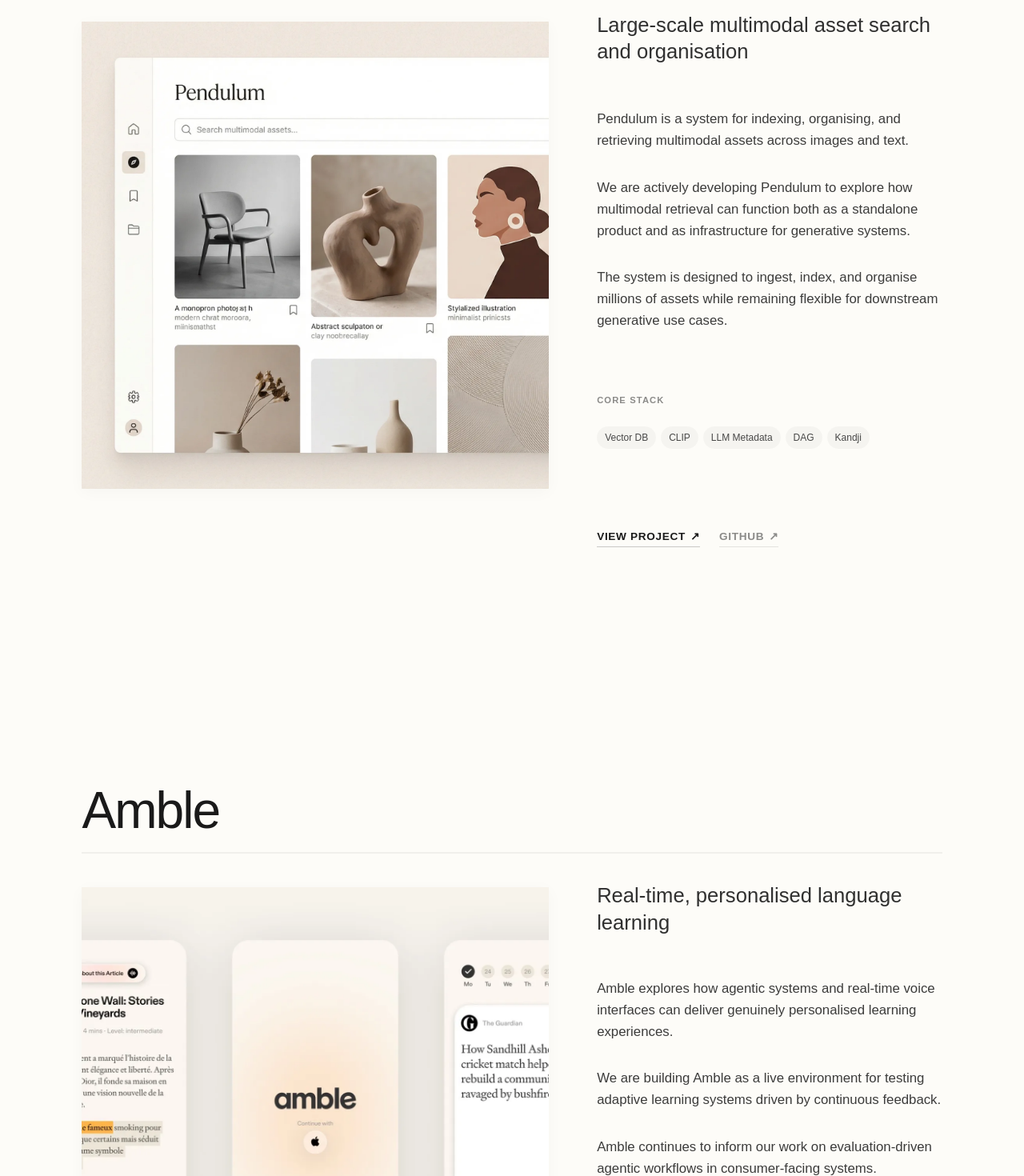
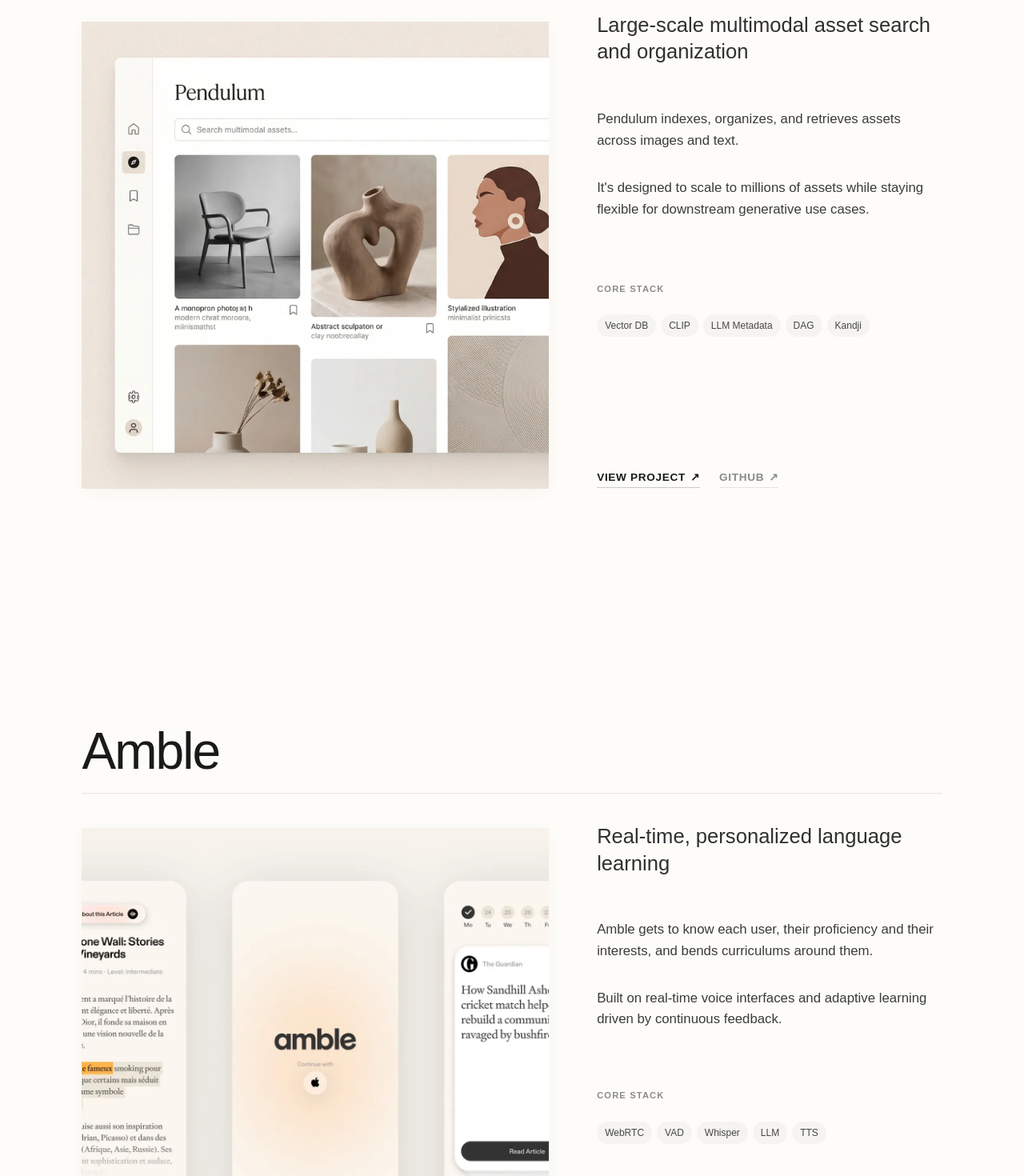
Before and after one commit to pendulum-ai/Pagenineteen2, a React (Vite) app: page /projects in a window 1280 px wide. Shown: the part 840-2310 px from the top of the page at 80% size. Built offline with nearby package versions, Linux system fonts and the light colour scheme; a web font is replaced by a local one.

Commit message:
feat: update projects section intro and card content per client request

```diff
--- a/src/components/sections/HorizontalProjectsSection.jsx
+++ b/src/components/sections/HorizontalProjectsSection.jsx
@@ -143,8 +143,7 @@
               className="horizontal-intro-description"
               style={{ y: descriptionY }}
             >
-              Each system below is live and in active development, serving as a proving ground
-              for different aspects of the same underlying multimodal architecture.
+              Exploring how new technology can address longstanding human needs.
             </motion.p>
           </div>
 
--- a/src/data/projects.js
+++ b/src/data/projects.js
@@ -2,11 +2,10 @@
   {
     id: 'pendulum',
     title: 'Pendulum',
-    tagline: 'Large-scale multimodal asset search and organisation',
+    tagline: 'Large-scale multimodal asset search and organization',
     description: [
-      'Pendulum is a system for indexing, organising, and retrieving multimodal assets across images and text.',
-      'We are actively developing Pendulum to explore how multimodal retrieval can function both as a standalone product and as infrastructure for generative systems.',
-      'The system is designed to ingest, index, and organise millions of assets while remaining flexible for downstream generative use cases.'
+      'Pendulum indexes, organizes, and retrieves assets across images and text.',
+      "It's designed to scale to millions of assets while staying flexible for downstream generative use cases."
     ],
     link: 'https://search-app-teal.vercel.app/',
     github: 'https://google.com',
@@ -25,11 +24,10 @@
   {
     id: 'amble',
     title: 'Amble',
-    tagline: 'Real-time, personalised language learning',
+    tagline: 'Real-time, personalized language learning',
     description: [
-      'Amble explores how agentic systems and real-time voice interfaces can deliver genuinely personalised learning experiences.',
-      'We are building Amble as a live environment for testing adaptive learning systems driven by continuous feedback.',
-      'Amble continues to inform our work on evaluation-driven agentic workflows in consumer-facing systems.'
+      'Amble gets to know each user, their proficiency and their interests, and bends curriculums around them.',
+      'Built on real-time voice interfaces and adaptive learning driven by continuous feedback.'
     ],
     link: 'https://www.amble.app/',
     github: null,
```
